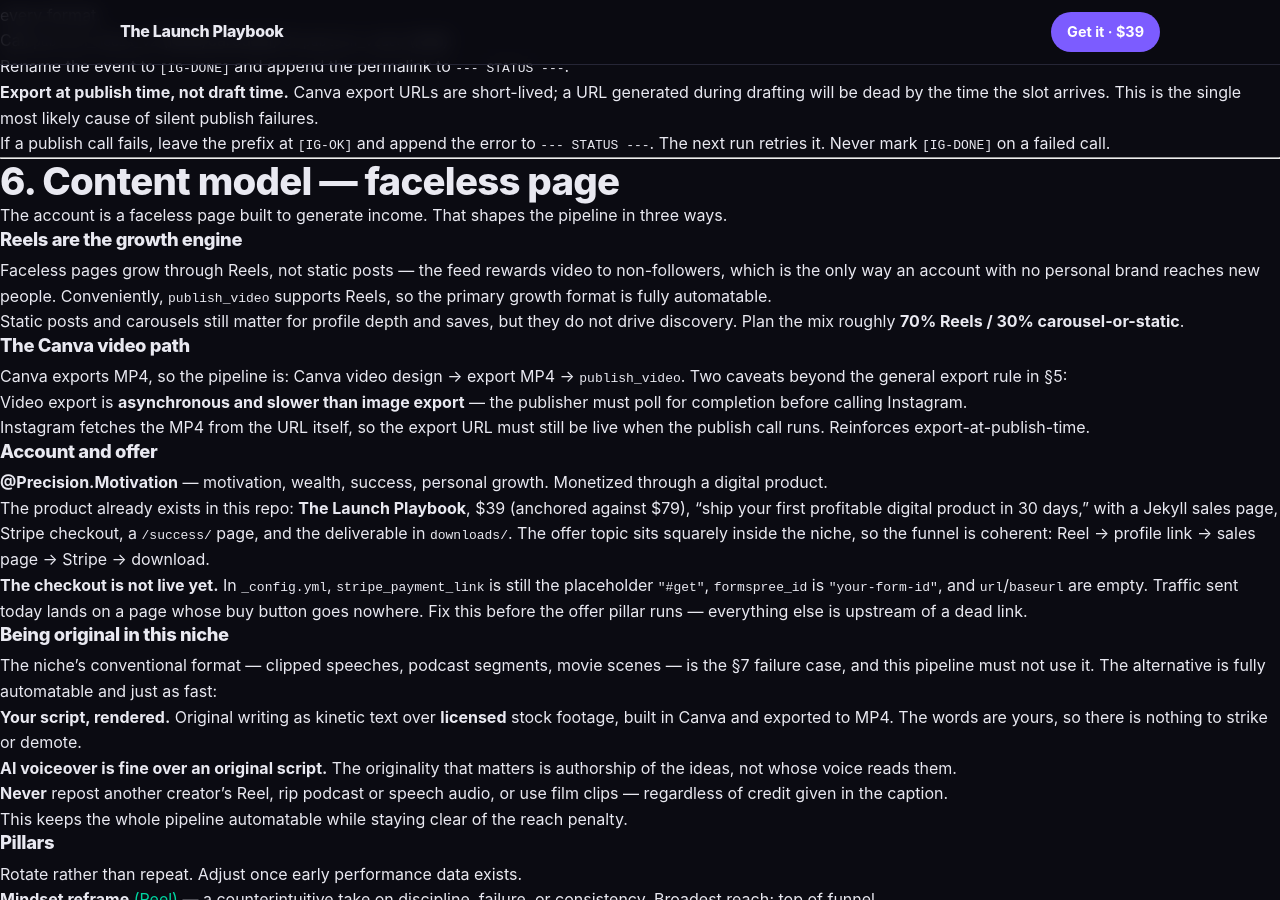
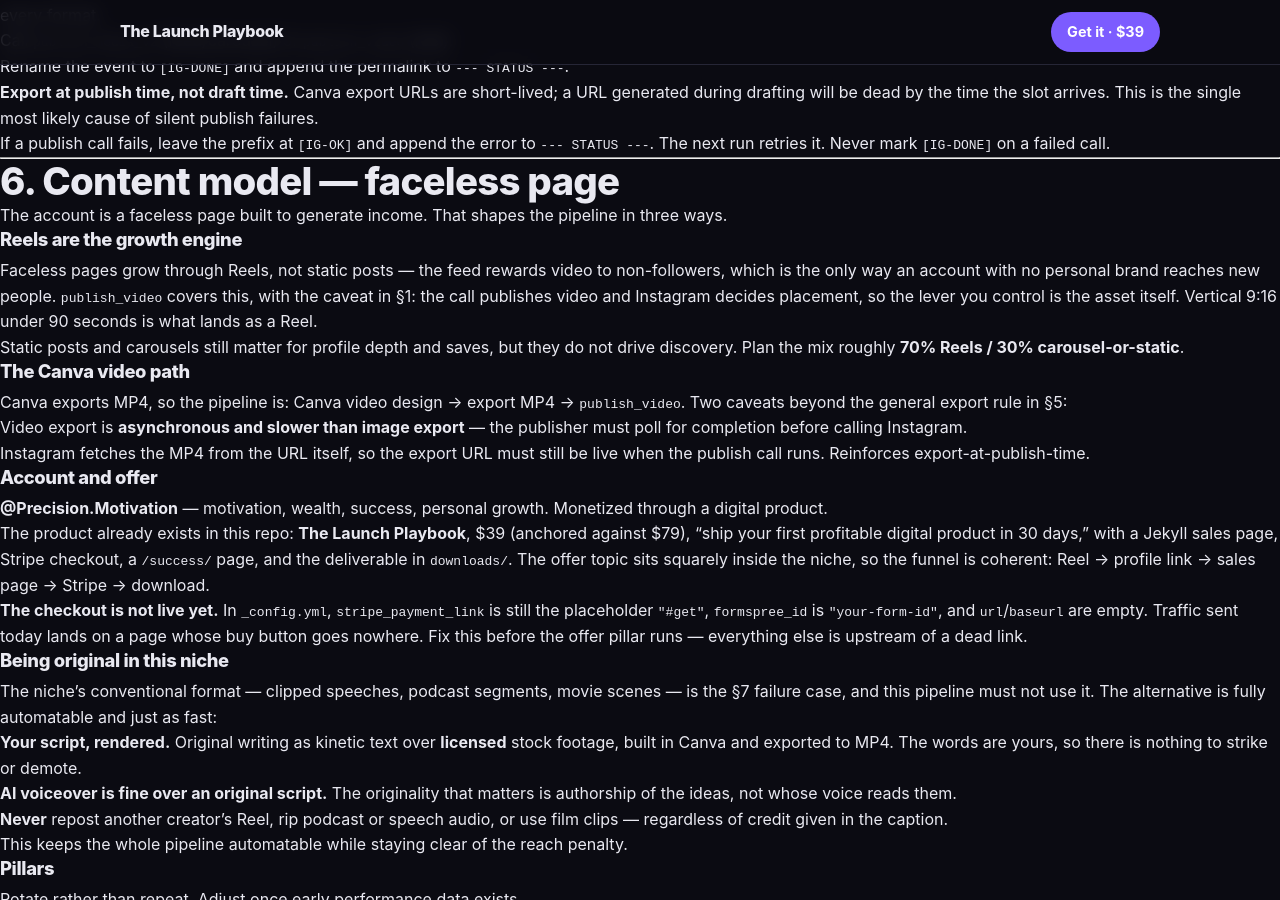
Before and after one commit to cwayne0015-bit/1, a Jekyll site: the page built from instagram/content-calendar.md, in a window 1280 px wide and 900 px high, scrolled down 2115 px. Built offline with Jekyll 4.4.1, drawn with Linux system fonts in a browser that asks for light colours; our own code applies the rules of GitHub Pages for plain Markdown files.

Commit message:
Correct the Reels claim in the content model
The publish_video schema has no Reels parameter, so saying the action
'supports Reels' overstated the control available. Placement follows from
the asset — vertical 9:16, under 90 seconds — not from the API call.

Co-Authored-By: Claude Opus 5 <noreply@anthropic.com>
Claude-Session: https://claude.ai/code/session_01Fnszf3CPe8v4H9wnpq55XX

```diff
--- a/instagram/content-calendar.md
+++ b/instagram/content-calendar.md
@@ -127,7 +127,7 @@ The account is a faceless page built to generate income. That shapes the pipelin
 
 ### Reels are the growth engine
 
-Faceless pages grow through Reels, not static posts — the feed rewards video to non-followers, which is the only way an account with no personal brand reaches new people. Conveniently, `publish_video` supports Reels, so the primary growth format is fully automatable.
+Faceless pages grow through Reels, not static posts — the feed rewards video to non-followers, which is the only way an account with no personal brand reaches new people. `publish_video` covers this, with the caveat in §1: the call publishes video and Instagram decides placement, so the lever you control is the asset itself. Vertical 9:16 under 90 seconds is what lands as a Reel.
 
 Static posts and carousels still matter for profile depth and saves, but they do not drive discovery. Plan the mix roughly **70% Reels / 30% carousel-or-static**.
 
```
